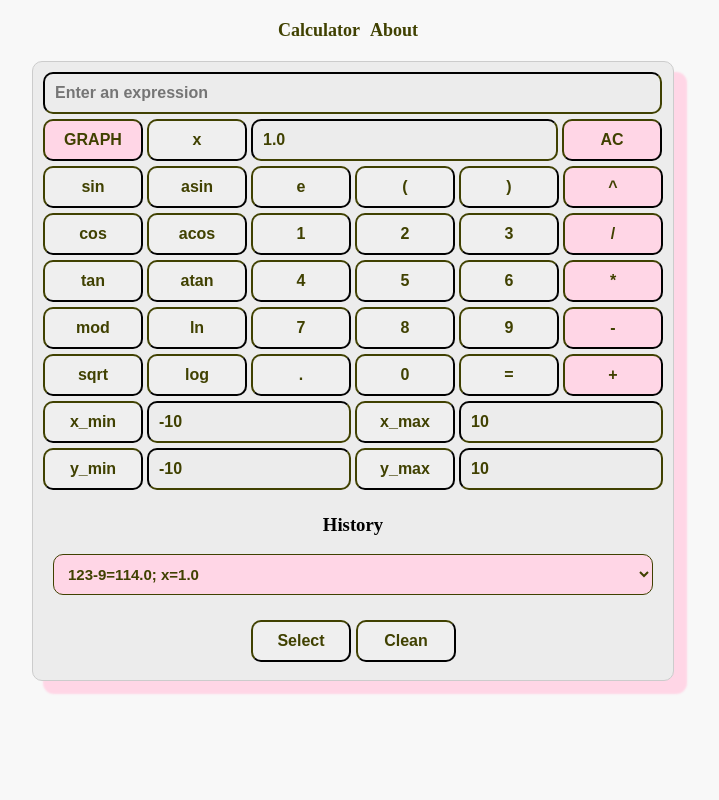
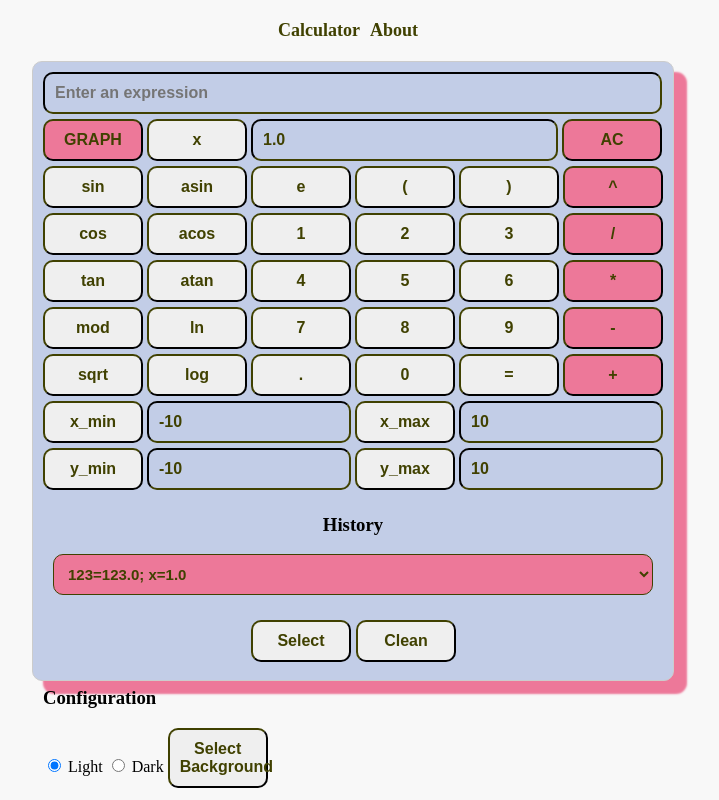
Before and after one commit to sslvvb/web-app-smartcalc-python-django, a Django app: page / in a window 1280 px wide. Shown: the whole page, without its empty margins (287-1006 px from the left). Run offline with Django 4.2, Linux system fonts and the light colour scheme; some libraries are stand-ins or nearby versions.

Commit message:
Add dynamic css

```diff
--- a/project/smartcalc/configs/config.yml
+++ b/project/smartcalc/configs/config.yml
@@ -1,6 +1,5 @@
----
-theme: light
-main_color: pink
 font_size: 14
 history:
   file: smartcalc/data/history.txt
+main_color: pink
+background: light
--- a/project/smartcalc/data/history.txt
+++ b/project/smartcalc/data/history.txt
@@ -1,36 +1 @@
-123-9=114.0; x=1.0
-123-9=114.0; x=1.0
-123+9=132.0; x=1.0
-111.0-3=108.0; x=1.0
-111=111.0; x=1.0
-555=555.0; x=1.0
 123=123.0; x=1.0
-555=555.0; x=1.0
-0099-65+9e23=9e+23; x=1.0
-1e3+9=1009.0; x=1.0
-0099-65+9e23=9e+23; x=1.0
-00=0.0; x=1.0
-123.0=123.0; x=1.0
-1e3+9=1009.0; x=1.0
-123.023=123.023; x=1.0
-123=123.0; x=1.0
-25=25.0; x=1.0
-00=0.0; x=1.0
-123-9=114.0; x=1.0
-123=123.0; x=1.0
-123-5.6=117.4; x=1.0
-123=123.0; x=1.0
-123-6.6=116.4; x=1.0
-123=123.0; x=1.0
-123=123.0; x=1.0
-123-5.6=117.4; x=1.0
-123-6.6=116.4; x=1.0
-123-9.7=113.3; x=1.0
-123=123.0; x=1.0
-123=123.0; x=1.0
-1e-3-9=-8.999; x=1.0
-1e3+9=1009.0; x=1.0
-123=123.0; x=1.0
-90-09-9=72.0; x=1.0
-123.0=123.0; x=1.0
-123=123.0; x=1.0
--- a/project/smartcalc/services/configs.py
+++ b/project/smartcalc/services/configs.py
@@ -9,5 +9,7 @@ CONFIG_PATH: str = "smartcalc/configs/config.yml"
 def read_config() -> dict:
     # Path(HISTORY_PATH).touch(exist_ok=True) ???
     with open(CONFIG_PATH, 'r') as file:
-        config: dict = yaml.safe_load(file)
-        return config
+        return yaml.safe_load(file)
+
+def write_background_to_config(background: str) -> None:
+    pass
--- a/project/smartcalc/services/services.py
+++ b/project/smartcalc/services/services.py
@@ -3,6 +3,8 @@
 from . import calculator
 from . import history
 from . import configs
+
+import yaml
 
 
 def read_history() -> list:
@@ -53,6 +55,15 @@ def graph_expression_result(expression: str, x_min: str, x_max: str) -> list:
         return "Error in expression"  # how handle it ?
 
 
-def read_config():
-    configs.read_config()
+def read_config() -> dict:
+    return configs.read_config()
+
+    # theme = config['theme']
+    # print(theme)
+    #
+    # config['theme'] = 'light'
+    # print(config['theme'])
+    #
+    # with open('smartcalc/configs/config.yml', 'w') as file:
+    #     yaml.safe_dump(config, file)
     # pass
--- a/project/smartcalc/static/css/styles.css
+++ b/project/smartcalc/static/css/styles.css
@@ -1,5 +1,15 @@
+/*html {*/
+/*    background-color: rgb(248, 248, 248);*/
+/*}*/
+
+:root {
+    --background-color: rgb(248, 248, 248);
+    --accent-color: rgb(237, 120, 153);
+    --base-color: rgb(194, 205, 231)
+}
+
 html {
-    background-color: rgb(248, 248, 248);
+    background-color: var(--background-color);
 }
 
 .container {
@@ -12,9 +22,9 @@ html {
     border: 1px solid #ccc;
     padding: 10px;
     width: 620px;
-    background-color: rgba(236, 236, 236);
+    background-color: var(--base-color);
     border-radius: 10px;
-    box-shadow: 12px 12px 2px 1px rgba(255, 214, 230);
+    box-shadow: 12px 12px 2px 1px var(--accent-color);
 }
 
 .calculator input {
@@ -23,7 +33,7 @@ html {
     font-size: 16px;
     color: rgba(64, 65, 1);
     border-radius: 10px;
-    background-color: rgba(236, 236, 236);
+    background-color: var(--base-color);
     border-color: rgba(64, 65, 1);
     font-weight: bold;
 }
@@ -41,6 +51,7 @@ html {
     color: rgba(64, 65, 1);
     margin-bottom: 5px;
     font-weight: bold;
+    /*background-color: var(--base-color);*/
 }
 
 .expression-input {
@@ -52,7 +63,7 @@ html {
 }
 
 .btn-pink {
-    background-color: rgba(255, 214, 230);
+    background-color: var(--accent-color);
 }
 
 a {
@@ -84,7 +95,7 @@ a {
 
 .select-container-history {
     width: 600px;
-    background-color: rgba(255, 214, 230);
+    background-color: var(--accent-color);
     border-radius: 10px;
     padding: 10px;
     color: rgba(64, 65, 1);
--- a/project/smartcalc/static/scripts/script.js
+++ b/project/smartcalc/static/scripts/script.js
@@ -35,11 +35,11 @@ function graphExpression(event) {
     }
 }
 
-function historySelect() {
+function historySelect() {  // TODO: могу удалить
     indexPostSubmit();
 }
 
-function historyClean() {
+function historyClean() {  // TODO: могу удалить
     indexPostSubmit();
 }
 
--- a/project/smartcalc/templates/index.html
+++ b/project/smartcalc/templates/index.html
@@ -1,6 +1,6 @@
 <!DOCTYPE html>
 {% load static %}
-<html>
+<html {% if background %}style="--background-color: {% if background == 'light' %}rgb(248, 248, 248){% else %}rgb(59, 60, 65){% endif %}"{% endif %}>
 
 <head>
     <title>SmartCalc</title>
@@ -90,7 +90,7 @@
                 <div style="text-align: center;">
                     <select class="select-container-history" name="history" style="width: 600px;">
                         {% for iter in history %}
-                        <option class="select-container-history-item" value="{{ iter }}">{{ iter }}</option>
+                            <option class="select-container-history-item" value="{{ iter }}">{{ iter }}</option>
                         {% endfor %}
                     </select>
                 </div>
@@ -99,6 +99,20 @@
                     <button name="clean_history" onclick="historyClean();" style="margin: 5px 2px;">Clean</button>
                 </div>
             </div>
+
+
+            <h3>Configuration</h3>
+            <label>
+                <input type="radio" name="background" value="light" {% if background == 'light' %}checked{% endif %}/>
+                Light
+            </label>
+            <label>
+                <input type="radio" name="background" value="dark" {% if background == 'dark' %}checked{% endif %}/>
+                Dark
+            </label>
+
+            <button name="select-background" onclick="indexPostSubmit();">Select Background</button>
+
         </form>
     </div>
 </div>
--- a/project/smartcalc/views.py
+++ b/project/smartcalc/views.py
@@ -7,11 +7,13 @@ import json
 def index(request):  # return value and param type
     """Главная страница. Веб-сервис, выполняющий вычисление выражения"""
 
-    data: dict = {'history': services.read_history()}  # мб перенести вниз чтобы каждый раз потом не делать заполнение ?
+    config: dict = services.read_config()
 
-    services.read_config()  # TODO
+    data: dict = {'history': services.read_history(),
+                  'background': config['background']}  # мб перенести вниз чтобы каждый раз потом не делать заполнение ?
 
     if request.method == 'POST':
+        print('post')
         expression: str = request.POST.get('expression')
         x_value: str = request.POST.get('x_num')
 
@@ -33,10 +35,15 @@ def index(request):  # return value and param type
                 data['history'] = services.write_history(f'{expression}={result}; x={x_value}')
             data['expression_or_result'] = result
 
+        elif 'select-background' in request.POST:
+            print('background')
+            print(request.POST.get('background'))
+            # write config
+            pass
+
     return render(request, "index.html", data)
 
 
-# TODO: график починить и отрисовать красиво
 def graph(request):
     """Веб-сервис, выполняющий отрисовку графика выражения"""
     if request.method == 'POST':
```
